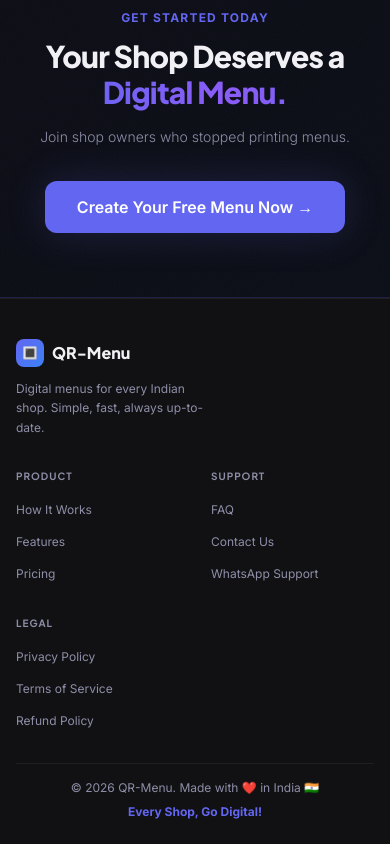
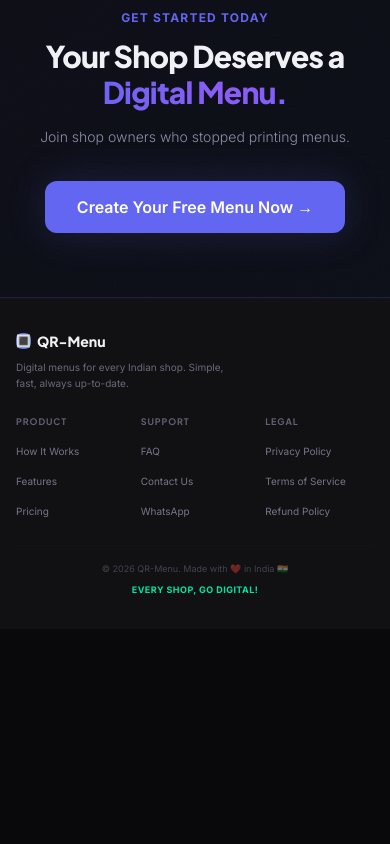
Before and after one commit to issc-dipak/qr-menu, a Next.js app: page / in a window 390 px wide. Shown: the part 8219-9063 px from the top of the page. After the commit the page ends 8848 px from the top, so only its background shows below. Built offline with nearby package versions, Linux system fonts and the light colour scheme; no server answers.

Commit message:
style: redesign landing page footer for premium compact mobile view

```diff
--- a/src/app/page.tsx
+++ b/src/app/page.tsx
@@ -297,16 +297,22 @@
       </section>
 
       {/* ── FOOTER ── */}
-      <footer className="bg-surface border-t border-border px-4 md:px-12 pt-10 md:pt-12 pb-6">
+      <footer className="bg-surface border-t border-border/20 px-4 py-8 md:px-12 md:py-12">
         <div className="max-w-5xl mx-auto">
-          <div className="grid grid-cols-2 md:grid-cols-4 gap-8 mb-8 md:mb-10">
-            <div className="col-span-2 md:col-span-1">
-              <div className="flex items-center gap-2 font-display font-black text-base mb-3">
-                <span className="w-7 h-7 rounded-lg bg-gradient-to-br from-accent to-accent-2 flex items-center justify-center text-xs">🔳</span>
+          {/* Top row: Brand info & Columns Grid */}
+          <div className="flex flex-col md:flex-row justify-between gap-6 md:gap-8 mb-6 md:mb-10">
+            <div className="max-w-xs">
+              <div className="flex items-center gap-1.5 font-display font-black text-sm md:text-base mb-2">
+                <span className="w-5.5 h-5.5 rounded-md bg-gradient-to-br from-accent to-accent-2 flex items-center justify-center text-xs">🔳</span>
                 QR-Menu
               </div>
-              <p className="text-muted text-xs leading-relaxed max-w-[200px]">Digital menus for every Indian shop. Simple, fast, always up-to-date.</p>
+              <p className="text-muted/70 text-[10px] md:text-xs leading-relaxed max-w-[220px]">
+                Digital menus for every Indian shop. Simple, fast, always up-to-date.
+              </p>
             </div>
+
+            {/* Links columns grid */}
+            <div className="grid grid-cols-3 gap-4 md:gap-12 flex-1 max-w-xl">
               {[
                 {
                   title: 'Product',
@@ -321,7 +327,7 @@
                   links: [
                     { label: 'FAQ', href: '#faq' },
                     { label: 'Contact Us', href: '/contact' },
-                  { label: 'WhatsApp Support', href: 'https://wa.me/919999999999' }
+                    { label: 'WhatsApp', href: 'https://wa.me/919999999999' }
                   ]
                 },
                 {
@@ -334,16 +340,16 @@
                 },
               ].map((col) => (
                 <div key={col.title}>
-                <h4 className="text-[10px] font-bold tracking-widest uppercase text-muted mb-3">{col.title}</h4>
-                <ul className="space-y-2">
+                  <h4 className="text-[9px] md:text-[10px] font-bold tracking-widest uppercase text-muted/65 mb-2 md:mb-3">{col.title}</h4>
+                  <ul className="space-y-1.5 md:space-y-2">
                     {col.links.map((l) => (
                       <li key={l.label}>
                         {l.href.startsWith('/') ? (
-                        <Link href={l.href} className="text-muted text-xs hover:text-[#f0f0f5] transition-colors no-underline">
+                          <Link href={l.href} className="text-muted/80 text-[10px] md:text-xs hover:text-[#f0f0f5] transition-colors no-underline">
                             {l.label}
                           </Link>
                         ) : (
-                        <a href={l.href} className="text-muted text-xs hover:text-[#f0f0f5] transition-colors">
+                          <a href={l.href} className="text-muted/80 text-[10px] md:text-xs hover:text-[#f0f0f5] transition-colors">
                             {l.label}
                           </a>
                         )}
@@ -353,9 +359,11 @@
                 </div>
               ))}
             </div>
-          <div className="border-t border-border pt-4 flex flex-col sm:flex-row justify-between items-center gap-2">
-            <p className="text-muted text-xs">© 2026 QR-Menu. Made with ❤️ in India 🇮🇳</p>
-            <p className="text-accent text-xs font-bold">Every Shop, Go Digital!</p>
+          </div>
+
+          <div className="border-t border-border/20 pt-4 flex flex-col sm:flex-row justify-between items-center gap-2 text-center sm:text-left">
+            <p className="text-muted/40 text-[9px] sm:text-xs">© 2026 QR-Menu. Made with ❤️ in India 🇮🇳</p>
+            <p className="text-accent text-[9px] sm:text-xs font-bold tracking-wider uppercase" style={{ color: '#00e5a0' }}>Every Shop, Go Digital!</p>
           </div>
         </div>
       </footer>
```
Lines whose indentation alone changed are shown as unchanged.
